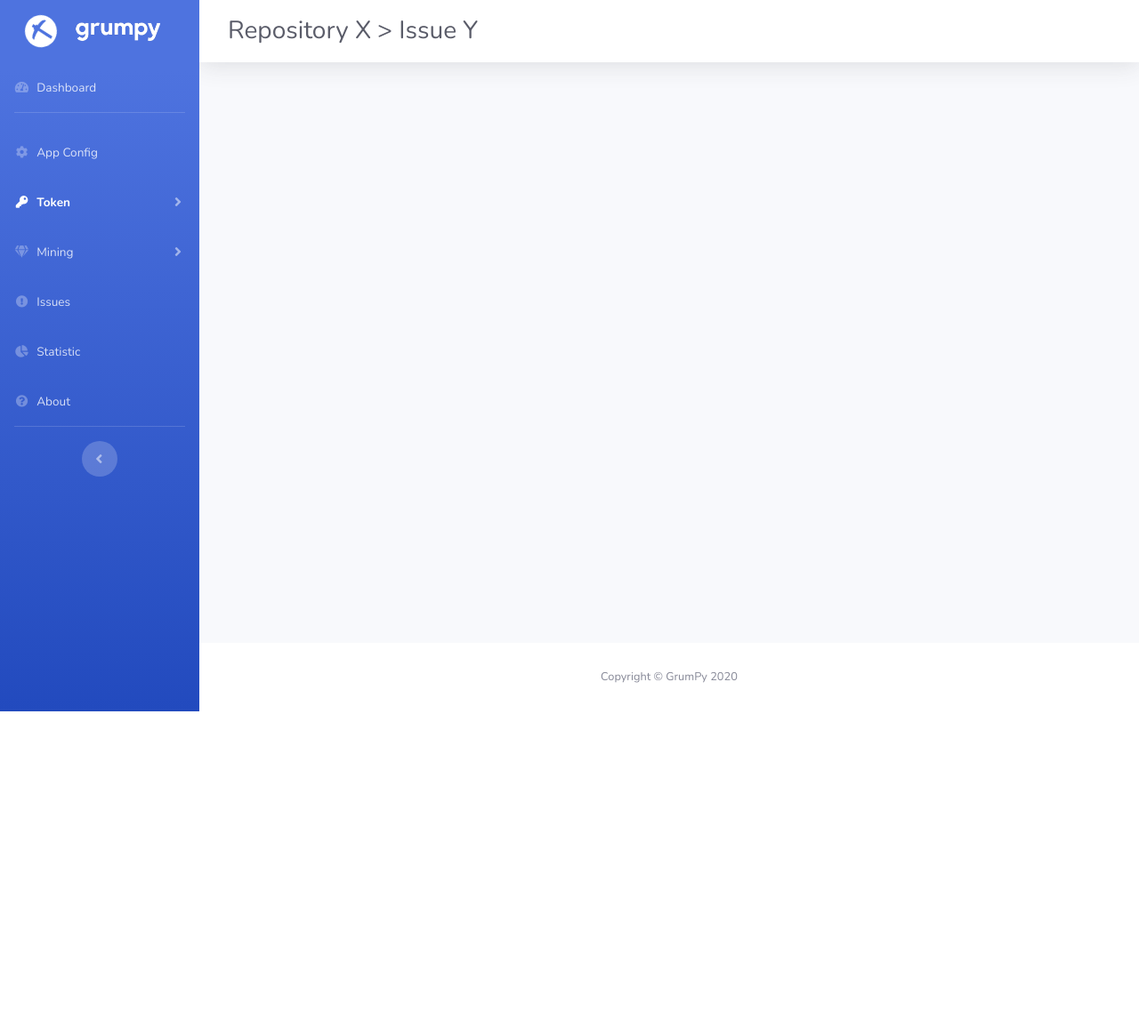
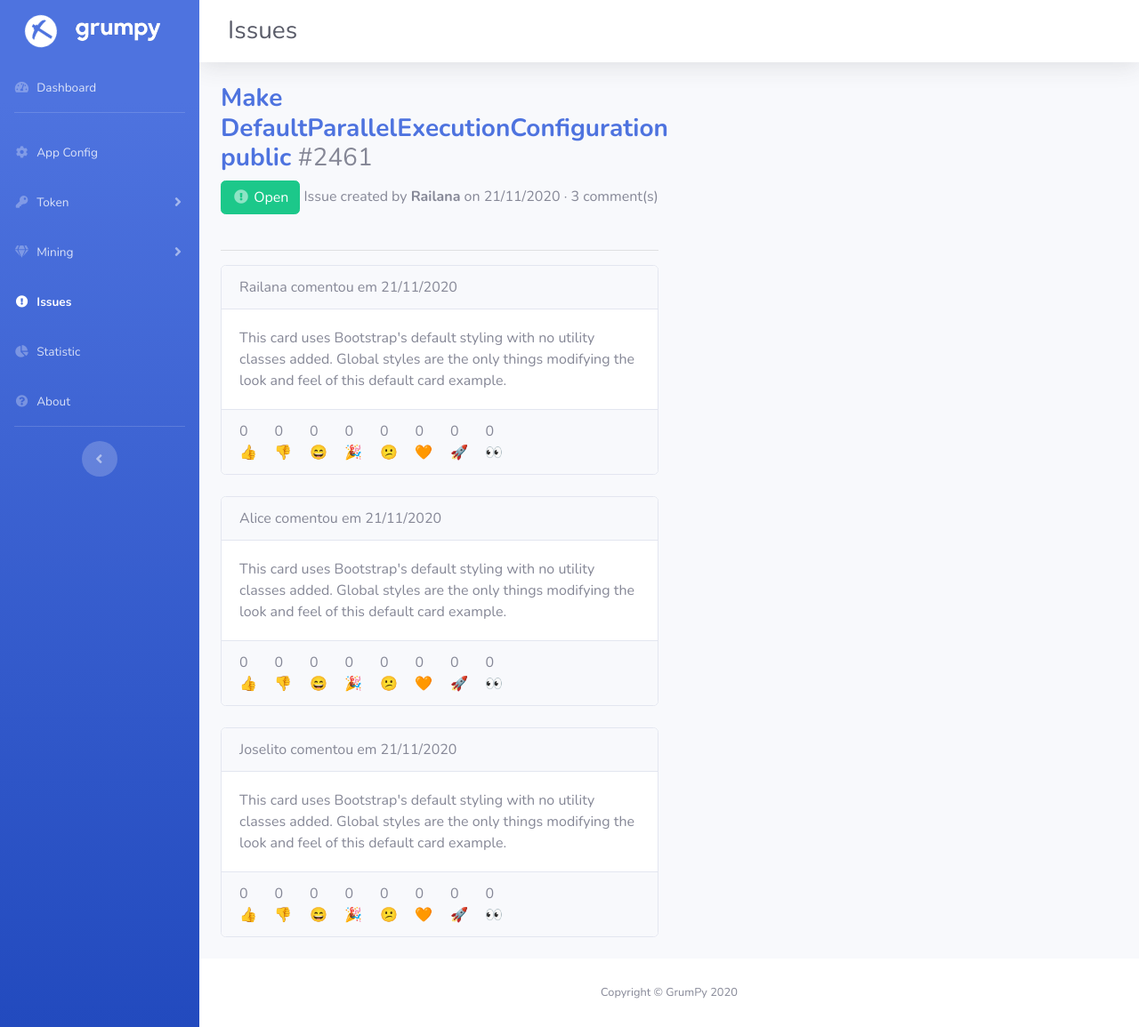
Before and after one commit to arieslab/GrumPy, a Django app: page /detailed_issue in a window 1280 px wide. Shown: the whole page at 89% size. Before the commit the page ends 800 px from the top, so only its background shows below. Run offline with Django 3.2, Linux system fonts and the light colour scheme; parts of the project's set-up code (start-up, migrations or seed data) failed here and were passed over; some libraries are stand-ins or nearby versions.

Commit message:
Add comments on the Issues details screen

```diff
--- a/Miner/templates/miner/detailed_issue.html
+++ b/Miner/templates/miner/detailed_issue.html
@@ -3,7 +3,7 @@
 {% block title %} Grumpy {% endblock %}
 
 
-{% block title_page %}Repository X > Issue Y {% endblock %}
+{% block title_page %}Issues{% endblock %}
 
 
 {% block import_css %}
@@ -11,11 +11,158 @@
 <link href="../../static/vendor/datatables/dataTables.bootstrap4.min.css" rel="stylesheet">
 {% endblock %}
 
-{% block keys_active %}active{% endblock %}
+{% block issues_active %}active{% endblock %}
+
+{% block content %}
+
+<div class="row">
+
+    <div class="col-lg-6">
+
+        <h3>
+            <span class="js-issue-title m-0 font-weight-bold text-primary">
+                Make DefaultParallelExecutionConfiguration public
+            </span>
+            <span class="f1-light text-gray-light">#2461</span>
+        </h3>
+        <a href="#" class="btn btn-success ">
+                    <span class="icon text-white-50">
+                      <i class="fas fa-fw fa-exclamation-circle"></i>
+                    </span>
+            <span class="text">Open</span>
+        </a>
+
+        <span> Issue created by </span>
+        <span><b>Railana</b></span>
+        <span>on </span>
+        <span>21/11/2020</span> ·
+        <span>3</span>
+        <span>comment(s)</span>
+
+        <br>
+        <br>
+        <hr>
+
+        <!-- Default Card Example -->
+        <div class="card mb-4">
+            <div class="card-header">
+                Railana comentou em 21/11/2020
+            </div>
+            <div class="card-body">
+                This card uses Bootstrap's default styling with no utility classes added. Global styles are the only things modifying the look and feel of this default card example.
+            </div>
+            <div class="card-footer">
+                <div class="row">
+                    <div class="col-1">
+                        0 <span>&#128077;</span>
+                    </div>
+                    <div class="col-1">
+                        0 <span>&#128078;</span>
+                    </div>
+                    <div class="col-1">
+                        0 <span>&#128516;</span>
+                    </div>
+                    <div class="col-1">
+                        0 <span>&#127881;</span>
+                    </div>
+                    <div class="col-1">
+                        0 <span>&#128533;</span>
+                    </div>
+
+                    <div class="col-1">
+                        0 <span>&#129505;</span>
+                    </div>
+                    <div class="col-1">
+                        0 <span>&#128640;</span>
+                    </div>
+                    <div class="col-1">
+                        0 <span>&#128064;</span>
+                    </div>
+                </div>
+            </div>
+        </div>
 
 
+        <!-- Default Card Example -->
+        <div class="card mb-4">
+            <div class="card-header">
+                Alice comentou em 21/11/2020
+            </div>
+            <div class="card-body">
+                This card uses Bootstrap's default styling with no utility classes added. Global styles are the only things modifying the look and feel of this default card example.
+            </div>
+            <div class="card-footer">
+                <div class="row">
+                    <div class="col-1">
+                        0 <span>&#128077;</span>
+                    </div>
+                    <div class="col-1">
+                        0 <span>&#128078;</span>
+                    </div>
+                    <div class="col-1">
+                        0 <span>&#128516;</span>
+                    </div>
+                    <div class="col-1">
+                        0 <span>&#127881;</span>
+                    </div>
+                    <div class="col-1">
+                        0 <span>&#128533;</span>
+                    </div>
 
-{% block content %}
+                    <div class="col-1">
+                        0 <span>&#129505;</span>
+                    </div>
+                    <div class="col-1">
+                        0 <span>&#128640;</span>
+                    </div>
+                    <div class="col-1">
+                        0 <span>&#128064;</span>
+                    </div>
+                </div>
+            </div>
+        </div>
+
+        <!-- Default Card Example -->
+        <div class="card mb-4">
+            <div class="card-header">
+                Joselito comentou em 21/11/2020
+            </div>
+            <div class="card-body">
+                This card uses Bootstrap's default styling with no utility classes added. Global styles are the only things modifying the look and feel of this default card example.
+            </div>
+            <div class="card-footer">
+                <div class="row">
+                    <div class="col-1">
+                        0 <span>&#128077;</span>
+                    </div>
+                    <div class="col-1">
+                        0 <span>&#128078;</span>
+                    </div>
+                    <div class="col-1">
+                        0 <span>&#128516;</span>
+                    </div>
+                    <div class="col-1">
+                        0 <span>&#127881;</span>
+                    </div>
+                    <div class="col-1">
+                        0 <span>&#128533;</span>
+                    </div>
+
+                    <div class="col-1">
+                        0 <span>&#129505;</span>
+                    </div>
+                    <div class="col-1">
+                        0 <span>&#128640;</span>
+                    </div>
+                    <div class="col-1">
+                        0 <span>&#128064;</span>
+                    </div>
+                </div>
+            </div>
+        </div>
+
+    </div>
+</div>
 
 
 {% endblock %}
```
